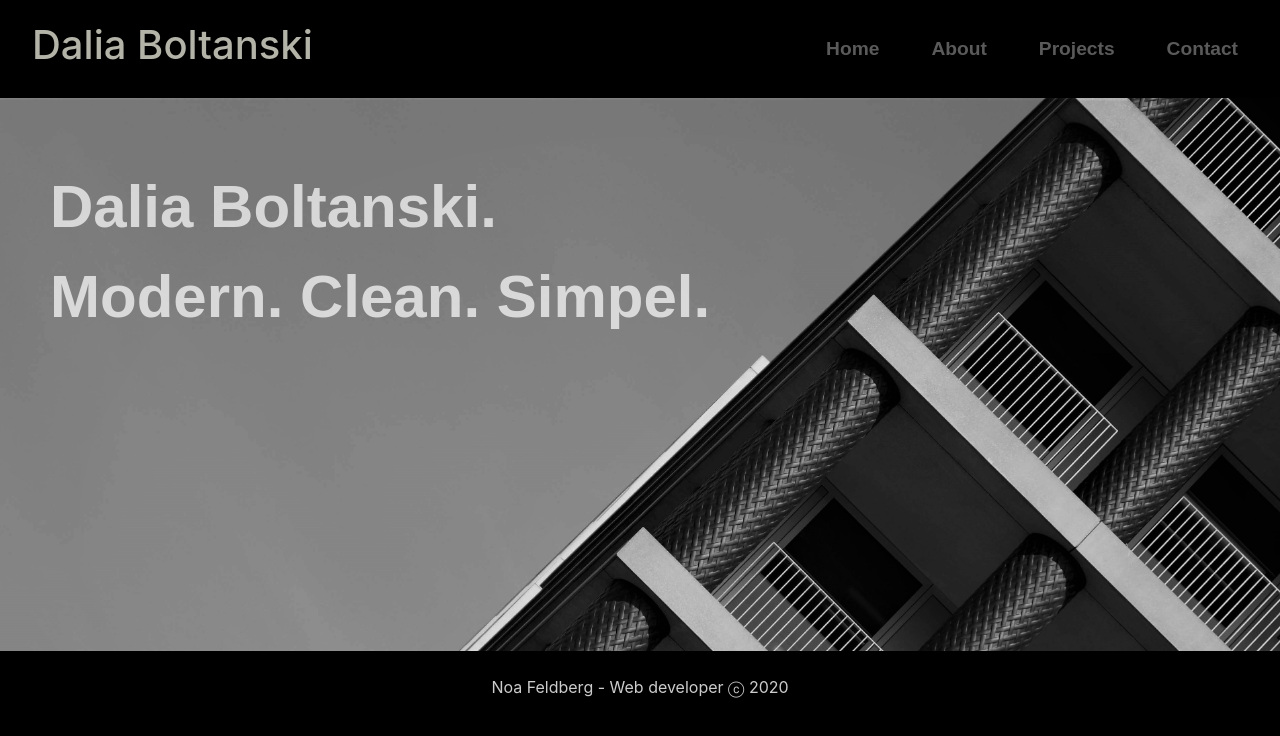
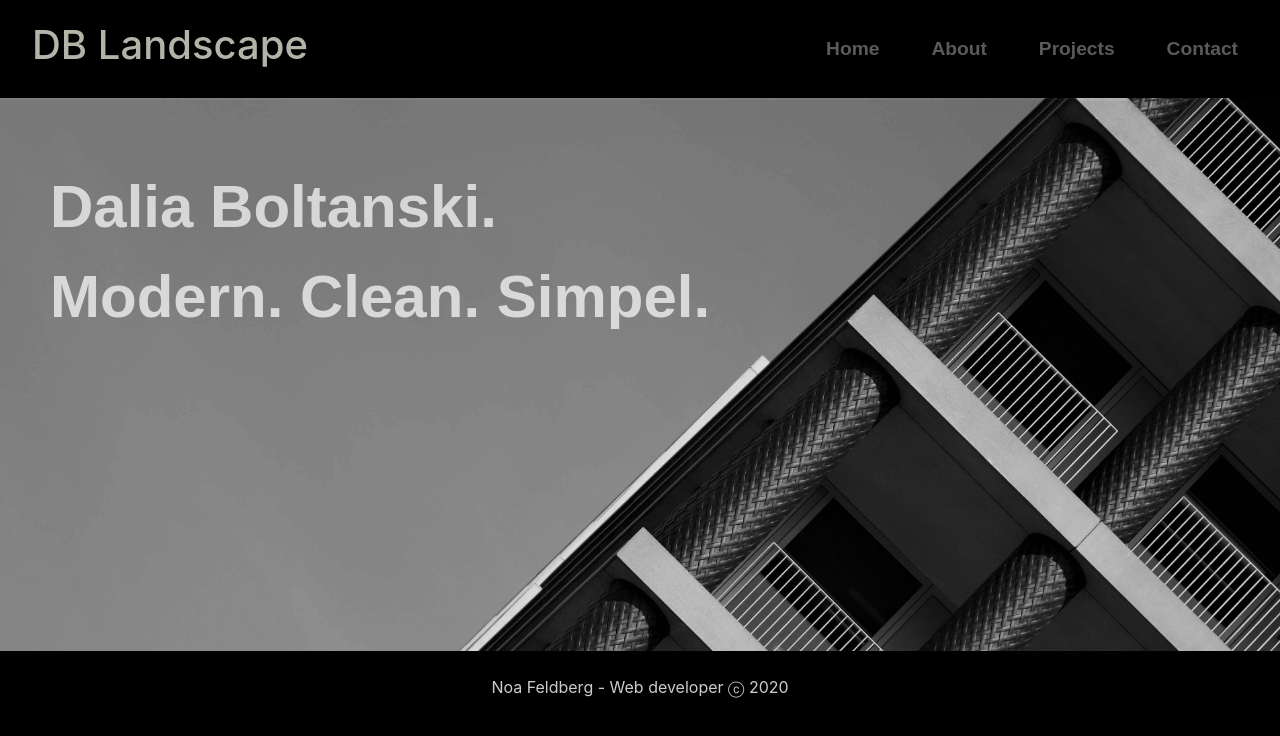
Before and after one commit to noaFeldberg/WebApp-Dalia, a React (Create React App) app: page / in a window 1280 px wide. Shown: the top 736 px of the page. Built offline with nearby package versions, Linux system fonts and the light colour scheme; a web font is replaced by a local one.

Commit message:
update navbar brand

```diff
--- a/src/components/NavBar.jsx
+++ b/src/components/NavBar.jsx
@@ -8,7 +8,7 @@ function NavBar(){
   return(
     <div>
     <nav className="navbar navbar-expand-lg navbar-dark">
-      <a className="navbar-brand"><Link to={'/'} className='nav-link'><h1>Dalia Boltanski</h1></Link></a>
+      <a className="navbar-brand"><Link to={'/'} className='nav-link'><h1>DB Landscape</h1></Link></a>
       <button className="navbar-toggler" type="button" data-toggle="collapse" data-target="#navbarTogglerDemo02" aria-controls="navbarTogglerDemo02" aria-expanded="false" aria-label="Toggle navigation">
         <span className="navbar-toggler-icon"></span>
       </button>
```
